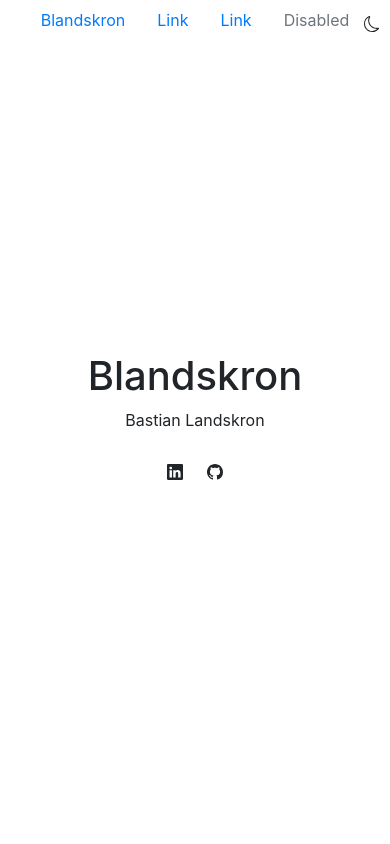
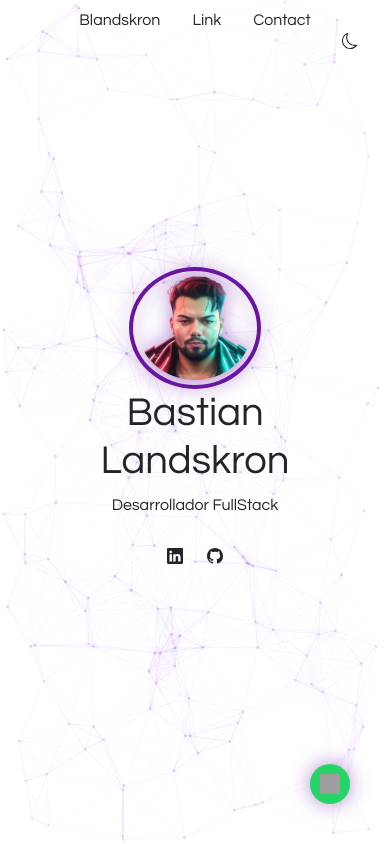
Before and after one commit to Blandskron/portafolioDjangoBlandskron, a Django app: page /home/ in a window 390 px wide. Run offline with Django 5.2, Linux system fonts and the light colour scheme; some libraries are stand-ins or nearby versions; grey boxes are pictures that could not be loaded.

Commit message:
avanzando

```diff
--- a/blandskron/homeapp/templates/homeapp/home.html
+++ b/blandskron/homeapp/templates/homeapp/home.html
@@ -1,4 +1,5 @@
 {% extends 'base.html' %}
+{% load static %}
 
 {% block title %}Home{% endblock %}
 
@@ -7,50 +8,71 @@
         .svg-container {
             display: inline-block;
             margin: 10px;
-            cursor: pointer; /* Cambia el cursor al pasar sobre los iconos */
-            transition: transform 0.3s ease; /* Transición suave del tamaño */
+            cursor: pointer;
+            transition: transform 0.3s ease;
         }
 
         .svg-container svg {
             width: 16px;
             height: 16px;
-            transition: fill 0.3s ease; /* Transición suave del color */
+            transition: fill 0.3s ease;
+            fill: currentColor;
         }
 
-        /* Estilos específicos para el ícono de LinkedIn */
-        .linkedin-icon:hover svg {
-            fill: #0077b5; /* Color de LinkedIn */
+        .svg-container a {
+            color: inherit;
+            text-decoration: none;
         }
 
-        /* Estilos específicos para el ícono de GitHub */
-        .github-icon:hover svg {
-            fill: #000000; /* Color de GitHub */
+        .linkedin-icon:hover svg {
+            fill: #0077b5;
         }
 
-        /* Efecto de crecimiento al pasar el cursor */
+        .github-icon:hover svg {
+            fill: #000000;
+        }
+
         .svg-container:hover {
-            transform: scale(1.1); /* Aumenta el tamaño en un 10% */
+            transform: scale(1.1);
+        }
+
+        .imgperfil {
+            width: 20%;
+            border-radius:50%;
+            filter: drop-shadow(0px 0px 10px rgba(106, 21, 162, 0.5));
+            border: 4px solid rgb(106, 21, 162);
+            padding: 7px;
+            margin: 0px;
+        }
+
+        @media (max-width: 768px) {
+            .imgperfil {
+                width: 40%;
+                padding: 5px;
+            }
         }
     </style>
 {% endblock %}
 
 {% block content %}
-    <div class="text-center">
-        <h1>Blandskron</h1>
-        <p>Bastian Landskron</p>
+    <div class="container text-center">
         <div>
-            <!-- LinkedIn -->
+            <img class="imgperfil" src="{% static 'img/perfil.png' %}"  alt="Perfil">
+            <h1>Bastian Landskron</h1>
+            <p>Desarrollador FullStack</p>
             <div class="svg-container linkedin-icon">
+                <a href="https://www.linkedin.com/in/blandskron/" target="_blank" rel="noopener noreferrer">
                     <svg xmlns="http://www.w3.org/2000/svg" width="16" height="16" fill="currentColor" class="bi bi-linkedin" viewBox="0 0 16 16">
                         <path d="M0 1.146C0 .513.526 0 1.175 0h13.65C15.474 0 16 .513 16 1.146v13.708c0 .633-.526 1.146-1.175 1.146H1.175C.526 16 0 15.487 0 14.854zm4.943 12.248V6.169H2.542v7.225zm-1.2-8.212c.837 0 1.358-.554 1.358-1.248-.015-.709-.52-1.248-1.342-1.248S2.4 3.226 2.4 3.934c0 .694.521 1.248 1.327 1.248zm4.908 8.212V9.359c0-.216.016-.432.08-.586.173-.431.568-.878 1.232-.878.869 0 1.216.662 1.216 1.634v3.865h2.401V9.25c0-2.22-1.184-3.252-2.764-3.252-1.274 0-1.845.7-2.165 1.193v.025h-.016l.016-.025V6.169h-2.4c.03.678 0 7.225 0 7.225z"/>
                     </svg>
+                </a>
             </div>
-
-            <!-- GitHub -->
             <div class="svg-container github-icon">
+                <a href="https://github.com/Blandskron" target="_blank" rel="noopener noreferrer">
                     <svg xmlns="http://www.w3.org/2000/svg" width="16" height="16" fill="currentColor" class="bi bi-github" viewBox="0 0 16 16">
                         <path d="M8 0C3.58 0 0 3.58 0 8c0 3.54 2.29 6.53 5.47 7.59.4.07.55-.17.55-.38 0-.19-.01-.82-.01-1.49-2.01.37-2.53-.49-2.69-.94-.09-.23-.48-.94-.82-1.13-.28-.15-.68-.52-.01-.53.63-.01 1.08.58 1.23.82.72 1.21 1.87.87 2.33.66.07-.52.28-.87.51-1.07-1.78-.2-3.64-.89-3.64-3.95 0-.87.31-1.59.82-2.15-.08-.2-.36-1.02.08-2.12 0 0 .67-.21 2.2.82.64-.18 1.32-.27 2-.27s1.36.09 2 .27c1.53-1.04 2.2-.82 2.2-.82.44 1.1.16 1.92.08 2.12.51.56.82 1.27.82 2.15 0 3.07-1.87 3.75-3.65 3.95.29.25.54.73.54 1.48 0 1.07-.01 1.93-.01 2.2 0 .21.15.46.55.38A8.01 8.01 0 0 0 16 8c0-4.42-3.58-8-8-8"/>
                     </svg>
+                </a>
             </div>
         </div>
     </div>
--- /dev/null
+++ b/blandskron/static/css/darkmode.css
@@ -0,0 +1,17 @@
+.modoclarooscuro {
+    position:fixed;
+    width:40px;
+    height:40px;
+    top:20px;
+    right:20px;
+    z-index:100;
+    padding: 7px;
+    display: flex;
+    justify-content: center;
+    align-items: center;
+}
+
+.modoclarooscuro:hover {
+    transform: scale(1.2);
+    cursor: pointer;
+}
--- /dev/null
+++ b/blandskron/static/css/header.css
@@ -0,0 +1,9 @@
+.nav-item {
+    transition: fill 0.3s ease;
+}
+
+.nav-item:hover {
+    transform: scale(1.1);
+    cursor: pointer;
+    filter: drop-shadow(0px 0px 10px rgb(103, 28, 153));
+}
--- /dev/null
+++ b/blandskron/static/css/whatsapp.css
@@ -0,0 +1,19 @@
+.whatsapp {
+    position:fixed;
+    width:40px;
+    height:40px;
+    bottom:40px;
+    right:40px;
+    background-color:#25D366;
+    border-radius:50%;
+    z-index:100;
+    padding: 7px;
+    display: flex;
+    justify-content: center;
+    align-items: center;
+}
+
+.whatsapp:hover {
+    transform: scale(1.2);
+    cursor: pointer;
+}
--- /dev/null
+++ b/blandskron/static/js/background.js
@@ -0,0 +1,92 @@
+document.addEventListener('DOMContentLoaded', function () {
+    const canvas = document.createElement("canvas");
+    document.getElementById("background-container").appendChild(canvas);
+    const ctx = canvas.getContext("2d");
+
+    function resizeCanvas() {
+        canvas.width = window.innerWidth;
+        canvas.height = window.innerHeight;
+    }
+
+    window.addEventListener("resize", resizeCanvas);
+
+    resizeCanvas();
+
+    class Particle {
+        constructor() {
+            this.x = Math.random() * canvas.width;
+            this.y = Math.random() * canvas.height;
+            this.size = Math.random() * 5 + 1;
+            this.speedX = Math.random() * 3 - 1.5;
+            this.speedY = Math.random() * 3 - 1.5;
+        }
+
+        update() {
+            this.x += this.speedX;
+            this.y += this.speedY;
+
+            if (this.x > canvas.width + this.size || this.x < -this.size || this.y > canvas.height + this.size || this.y < -this.size) {
+                this.x = Math.random() * canvas.width;
+                this.y = Math.random() * canvas.height;
+            }
+
+            if (this.size > 0.2) this.size -= 0.1;
+        }
+
+        draw() {
+            ctx.fillStyle = "rgba(150, 179, 255, 0.3)";
+            ctx.strokeStyle = "rgba(1, 75, 160, 0.3)";
+            ctx.lineWidth = 2;
+            ctx.beginPath();
+            ctx.arc(this.x, this.y, this.size, 0, Math.PI * 2);
+            ctx.fill();
+            ctx.stroke();
+        }
+    }
+
+    const particles = [];
+
+    function init() {
+        for (let i = 0; i < 200; i++) {
+            particles.push(new Particle());
+        }
+    }
+
+    init();
+
+    function animate() {
+        ctx.clearRect(0, 0, canvas.width, canvas.height);
+
+        for (let i = 0; i < particles.length; i++) {
+            particles[i].update();
+            particles[i].draw();
+        }
+
+        connect();
+        requestAnimationFrame(animate);
+    }
+
+    animate();
+
+    function connect() {
+        let opacityValue = 1;
+        for (let a = 0; a < particles.length; a++) {
+            for (let b = a; b < particles.length; b++) {
+                const distance = Math.sqrt(
+                    (particles[a].x - particles[b].x) ** 2 +
+                    (particles[a].y - particles[b].y) ** 2
+                );
+
+                if (distance < 100) {
+                    opacityValue = 1 - distance / 100;
+                    ctx.strokeStyle = `rgba(143, 0, 255,${opacityValue})`;
+                    ctx.lineWidth = 0.1;
+                    ctx.beginPath();
+                    ctx.moveTo(particles[a].x, particles[a].y);
+                    ctx.lineTo(particles[b].x, particles[b].y);
+                    ctx.stroke();
+                }
+            }
+        }
+    }
+});
--- /dev/null
+++ b/blandskron/static/js/darkmode.js
@@ -0,0 +1,13 @@
+document.getElementById('modeToggle').addEventListener('click', function () {
+    document.body.classList.toggle('dark-mode');
+
+    if (document.body.classList.contains('dark-mode')) {
+        this.innerHTML = `<svg xmlns="http://www.w3.org/2000/svg" width="16" height="16" fill="currentColor" class="bi bi-sun-fill" viewBox="0 0 16 16">
+                              <path d="M8 12a4 4 0 1 0 0-8 4 4 0 0 0 0 8M8 0a.5.5 0 0 1 .5.5v2a.5.5 0 0 1-1 0v-2A.5.5 0 0 1 8 0m0 13a.5.5 0 0 1 .5.5v2a.5.5 0 0 1-1 0v-2A.5.5 0 0 1 8 13m8-5a.5.5 0 0 1-.5.5h-2a.5.5 0 0 1 0-1h2a.5.5 0 0 1 .5.5M3 8a.5.5 0 0 1-.5.5h-2a.5.5 0 0 1 0-1h2A.5.5 0 0 1 3 8m10.657-5.657a.5.5 0 0 1 0 .707l-1.414 1.415a.5.5 0 1 1-.707-.708l1.414-1.414a.5.5 0 0 1 .707 0m-9.193 9.193a.5.5 0 0 1 0 .707L3.05 13.657a.5.5 0 0 1-.707-.707l1.414-1.414a.5.5 0 0 1 .707 0m9.193 2.121a.5.5 0 0 1-.707 0l-1.414-1.414a.5.5 0 0 1 .707-.707l1.414 1.414a.5.5 0 0 1 0 .707M4.464 4.465a.5.5 0 0 1-.707 0L2.343 3.05a.5.5 0 1 1 .707-.707l1.414 1.414a.5.5 0 0 1 0 .708"/>
+                          </svg>`;
+    } else {
+        this.innerHTML = `<svg xmlns="http://www.w3.org/2000/svg" width="16" height="16" fill="currentColor" class="bi bi-moon" viewBox="0 0 16 16">
+                              <path d="M6 .278a.77.77 0 0 1 .08.858 7.2 7.2 0 0 0-.878 3.46c0 4.021 3.278 7.277 7.318 7.277q.792-.001 1.533-.16a.79.79 0 0 1 .81.316.73.73 0 0 1-.031.893A8.35 8.35 0 0 1 8.344 16C3.734 16 0 12.286 0 7.71 0 4.266 2.114 1.312 5.124.06A.75.75 0 0 1 6 .278M4.858 1.311A7.27 7.27 0 0 0 1.025 7.71c0 4.02 3.279 7.276 7.319 7.276a7.32 7.32 0 0 0 5.205-2.162q-.506.063-1.029.063c-4.61 0-8.343-3.714-8.343-8.29 0-1.167.242-2.278.681-3.286"/>
+                          </svg>`;
+    }
+});
--- a/blandskron/templates/base.html
+++ b/blandskron/templates/base.html
@@ -2,10 +2,25 @@
 <!DOCTYPE html>
 <html lang="es">
 <head>
+    <script async src="https://www.googletagmanager.com/gtag/js?id=G-0HTRJHD9N0"></script>
+    <script>
+        function gtag() {
+            dataLayer.push(arguments)
+        }
+        window.dataLayer = window.dataLayer || [],
+        gtag("js", new Date),
+        gtag("config", "G-0HTRJHD9N0")
+    </script>
     <meta charset="UTF-8">
+    <link rel="preconnect" href="https://fonts.googleapis.com">
+    <link rel="preconnect" href="https://fonts.gstatic.com" crossorigin>
+    <link href="https://fonts.googleapis.com/css2?family=Questrial&display=swap" rel="stylesheet">
     <meta name="viewport" content="width=device-width, initial-scale=1.0">
     <title>{% block title %}{% endblock %}</title>
     <link href="https://stackpath.bootstrapcdn.com/bootstrap/4.5.2/css/bootstrap.min.css" rel="stylesheet">
+    <link rel="stylesheet" href="{% static 'css/header.css' %}">
+    <link rel="stylesheet" href="{% static 'css/whatsapp.css' %}">
+    <link rel="stylesheet" href="{% static 'css/darkmode.css' %}">
     {% block css %}{% endblock %}
     <style>
         body {
@@ -14,10 +29,22 @@
             align-items: center;
             height: 100vh;
             transition: background-color 0.5s, color 0.5s;
+            font-family: "Questrial", sans-serif;
+            font-weight: 400;
+            font-style: normal;
         }
         .dark-mode {
             background-color: #121212;
             color: #ffffff;
+        }
+        #background-container {
+            position: fixed;
+            top: 0;
+            left: 0;
+            width: 100%;
+            height: 100%;
+            z-index: -1;
+            pointer-events: none;
         }
     </style>
 </head>
@@ -25,33 +52,21 @@
 
     <header class="fixed-top">
         {% include 'header.html' %}
-        {% include 'modoclarooscuro.html' %}
     </header>
 
-
+    {% include 'darkmode.html' %}
 
     <div class="container">
         {% block content %}
         {% endblock %}
     </div>
 
-    <script>
-        // Agregamos el evento de click al contenedor del ícono
-        document.getElementById('modeToggle').addEventListener('click', function () {
-            document.body.classList.toggle('dark-mode');
+    <div id="background-container"></div>
 
-            // Cambiamos el contenido del contenedor según el modo actual
-            if (document.body.classList.contains('dark-mode')) {
-                this.innerHTML = `<svg xmlns="http://www.w3.org/2000/svg" width="16" height="16" fill="currentColor" class="bi bi-sun-fill" viewBox="0 0 16 16">
-                                      <path d="M8 12a4 4 0 1 0 0-8 4 4 0 0 0 0 8M8 0a.5.5 0 0 1 .5.5v2a.5.5 0 0 1-1 0v-2A.5.5 0 0 1 8 0m0 13a.5.5 0 0 1 .5.5v2a.5.5 0 0 1-1 0v-2A.5.5 0 0 1 8 13m8-5a.5.5 0 0 1-.5.5h-2a.5.5 0 0 1 0-1h2a.5.5 0 0 1 .5.5M3 8a.5.5 0 0 1-.5.5h-2a.5.5 0 0 1 0-1h2A.5.5 0 0 1 3 8m10.657-5.657a.5.5 0 0 1 0 .707l-1.414 1.415a.5.5 0 1 1-.707-.708l1.414-1.414a.5.5 0 0 1 .707 0m-9.193 9.193a.5.5 0 0 1 0 .707L3.05 13.657a.5.5 0 0 1-.707-.707l1.414-1.414a.5.5 0 0 1 .707 0m9.193 2.121a.5.5 0 0 1-.707 0l-1.414-1.414a.5.5 0 0 1 .707-.707l1.414 1.414a.5.5 0 0 1 0 .707M4.464 4.465a.5.5 0 0 1-.707 0L2.343 3.05a.5.5 0 1 1 .707-.707l1.414 1.414a.5.5 0 0 1 0 .708"/>
-                                  </svg>`;
-            } else {
-                this.innerHTML = `<svg xmlns="http://www.w3.org/2000/svg" width="16" height="16" fill="currentColor" class="bi bi-moon" viewBox="0 0 16 16">
-                                      <path d="M6 .278a.77.77 0 0 1 .08.858 7.2 7.2 0 0 0-.878 3.46c0 4.021 3.278 7.277 7.318 7.277q.792-.001 1.533-.16a.79.79 0 0 1 .81.316.73.73 0 0 1-.031.893A8.35 8.35 0 0 1 8.344 16C3.734 16 0 12.286 0 7.71 0 4.266 2.114 1.312 5.124.06A.75.75 0 0 1 6 .278M4.858 1.311A7.27 7.27 0 0 0 1.025 7.71c0 4.02 3.279 7.276 7.319 7.276a7.32 7.32 0 0 0 5.205-2.162q-.506.063-1.029.063c-4.61 0-8.343-3.714-8.343-8.29 0-1.167.242-2.278.681-3.286"/>
-                                  </svg>`;
-            }
-        });
-    </script>
+    {% include 'whatsapp.html' %}
+
+    <script src="{% static 'js/background.js' %}"></script>
+    <script src="{% static 'js/darkmode.js' %}"></script>
     <script src="https://code.jquery.com/jquery-3.5.1.slim.min.js"></script>
     <script src="https://cdn.jsdelivr.net/npm/@popperjs/core@2.5.4/dist/umd/popper.min.js"></script>
     <script src="https://stackpath.bootstrapcdn.com/bootstrap/4.5.2/js/bootstrap.min.js"></script>
--- a/blandskron/templates/modoclarooscuro.html
+++ b/blandskron/templates/darkmode.html
@@ -1,4 +1,4 @@
-<div class="fixed-top nav justify-content-end">
+<div class="modoclarooscuro">
     <div id="modeToggle" class="svg-container">
         <svg xmlns="http://www.w3.org/2000/svg" width="16" height="16" fill="currentColor" class="bi bi-moon" viewBox="0 0 16 16">
             <path d="M6 .278a.77.77 0 0 1 .08.858 7.2 7.2 0 0 0-.878 3.46c0 4.021 3.278 7.277 7.318 7.277q.792-.001 1.533-.16a.79.79 0 0 1 .81.316.73.73 0 0 1-.031.893A8.35 8.35 0 0 1 8.344 16C3.734 16 0 12.286 0 7.71 0 4.266 2.114 1.312 5.124.06A.75.75 0 0 1 6 .278M4.858 1.311A7.27 7.27 0 0 0 1.025 7.71c0 4.02 3.279 7.276 7.319 7.276a7.32 7.32 0 0 0 5.205-2.162q-.506.063-1.029.063c-4.61 0-8.343-3.714-8.343-8.29 0-1.167.242-2.278.681-3.286"/>
--- a/blandskron/templates/header.html
+++ b/blandskron/templates/header.html
@@ -1,14 +1,11 @@
 <ul class="nav justify-content-center">
     <li class="nav-item">
-        <a class="nav-link active" aria-current="page" href="{% url 'home' %}">Blandskron</a>
+        <a class="nav-link" href="{% url 'home' %}" style="color: inherit; text-decoration: none; transition: color 0.5s;">Blandskron</a>
     </li>
     <li class="nav-item">
-        <a class="nav-link" href="#">Link</a>
+        <a class="nav-link" href="#" style="color: inherit; text-decoration: none; transition: color 0.5s;">Link</a>
     </li>
     <li class="nav-item">
-        <a class="nav-link" href="#">Link</a>
-    </li>
-    <li class="nav-item">
-        <a class="nav-link disabled" aria-disabled="true">Disabled</a>
+        <a class="nav-link" href="#" style="color: inherit; text-decoration: none; transition: color 0.5s;">Contact</a>
     </li>
 </ul>
--- /dev/null
+++ b/blandskron/templates/whatsapp.html
@@ -0,0 +1,5 @@
+<aside>
+    <a href="https://web.whatsapp.com/send?phone=56956460650&text=Hola%20Bastian%20vengo%20desde%20tu%20Web" class="whatsapp" target="_blank" style="box-shadow: 0px 0px 20px rgba(106, 21, 162, 0.5);">
+        <img width="20" height="20" src="https://img.icons8.com/color/48/whatsapp--v1.png" alt="whatsapp--v1"/>
+    </a>
+</aside>
```
Also changed, not shown: blandskron/blandskron/settings.py (+7 -1 lines), blandskron/static/img/perfil.png (added). Lines whose indentation alone changed are shown as unchanged.
